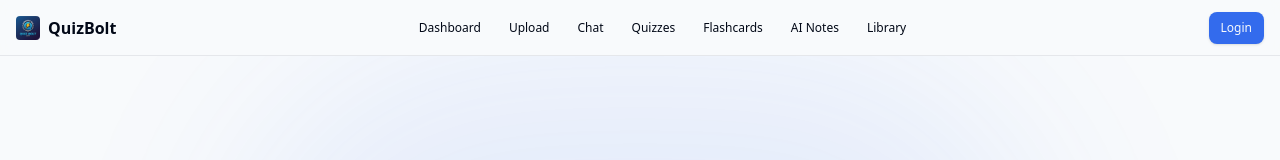
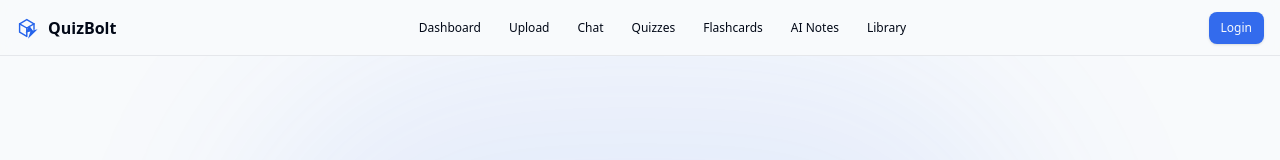
Before and after one commit to mariumgk/QuizBolt, a Next.js app: page /about in a window 1280 px wide. Shown: the top 160 px of the page. Built offline with nearby package versions, Linux system fonts and the light colour scheme; no server answers.

Commit message:
Update logo and clean folder structure

```diff
--- a/components/about/features-grid.tsx
+++ b/components/about/features-grid.tsx
@@ -33,7 +33,7 @@ const features = [
     {
         icon: Download,
         title: "Export & Share",
-        description: "Export your notes and quizzes to take them anywhere (Coming Soon).",
+        description: "Export your notes and quizzes to take them anywhere.",
     },
 ];
 
--- /dev/null
+++ b/components/logo.tsx
@@ -0,0 +1,32 @@
+import React from "react";
+
+export function Logo({ className }: { className?: string }) {
+  return (
+    <svg
+      viewBox="0 0 100 100"
+      fill="none"
+      stroke="currentColor"
+      strokeWidth="6"
+      strokeLinejoin="round"
+      strokeLinecap="round"
+      className={className}
+      xmlns="http://www.w3.org/2000/svg"
+    >
+      {/* Top face */}
+      <path d="M45 15 L75 32.5 L45 50 L15 32.5 Z" />
+
+      {/* Left face */}
+      <path d="M15 32.5 L15 67.5 L45 85 L45 50" />
+
+      {/* Right face top edge */}
+      <path d="M75 32.5 L75 55" />
+
+      {/* Lightning bolt */}
+      <path
+        d="M55 40 L40 70 L60 65 L50 95 L90 55 L70 60 Z"
+        fill="currentColor"
+        stroke="none"
+      />
+    </svg>
+  );
+}
--- a/components/navbar.tsx
+++ b/components/navbar.tsx
@@ -1,12 +1,12 @@
 "use client";
 
 import Link from "next/link";
-import Image from "next/image";
 import { usePathname, useRouter } from "next/navigation";
 import { cn } from "@/lib/utils";
 import { Button } from "@/components/ui/button";
 import { useQuizBoltStore } from "@/lib/store";
 import { createClientSupabaseClient } from "@/lib/supabase/client";
+import { Logo } from "@/components/logo";
 
 const navItems = [
   { href: "/dashboard", label: "Dashboard" },
@@ -34,13 +34,7 @@ export function Navbar() {
   return (
     <header className="h-14 border-b bg-background/80 backdrop-blur flex items-center px-4 justify-between">
       <div className="flex items-center gap-2">
-        <Image
-          src="/quizbolt-logo.png"
-          alt="QuizBolt logo"
-          width={24}
-          height={24}
-          className="rounded"
-        />
+        <Logo className="w-6 h-6 text-blue-600" />
         <span className="font-semibold">QuizBolt</span>
       </div>
       <nav className="hidden md:flex items-center gap-1 text-sm">
```
Also changed, not shown: public/quizbolt-logo.png (deleted), 1 other file (tests, documents, lock files or other folders).
